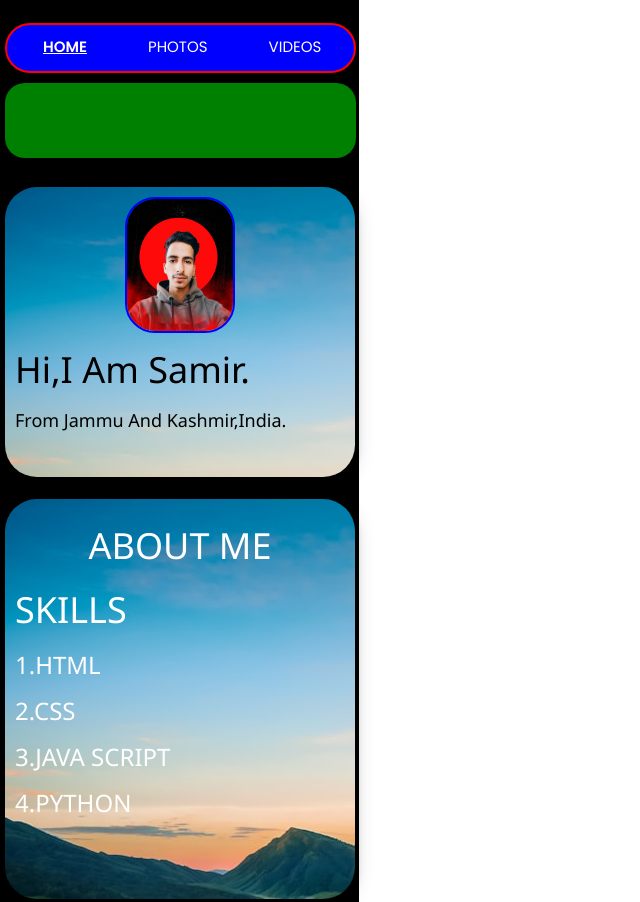
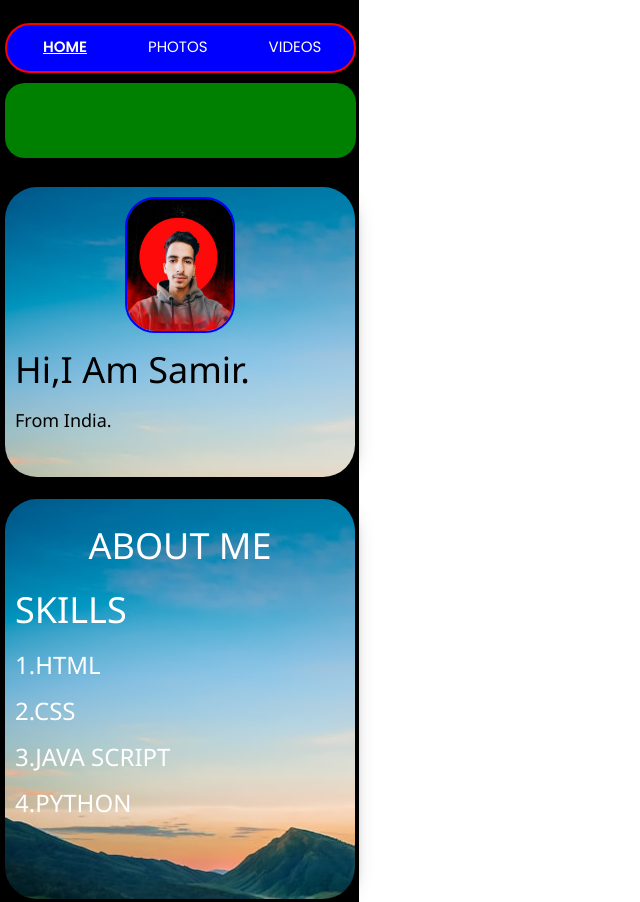
Before and after one commit to Samir1845/Online-store, a plain HTML site: page index.html in a window 1280 px wide. Shown: the top 902 px of the page, without its empty margins (0-640 px from the left). Drawn offline with nearby package versions, Linux system fonts and the light colour scheme.

Commit message:
Update index.html

```diff
--- a/index.html
+++ b/index.html
@@ -182,7 +182,7 @@ ul li
   <h1>Hi,I Am Samir.</h1>
 
   <h5>
-  From Jammu And Kashmir,India.
+  From India.
 
 </div>
 <br>
```
